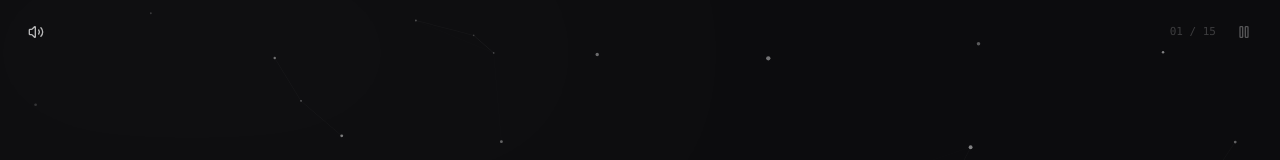
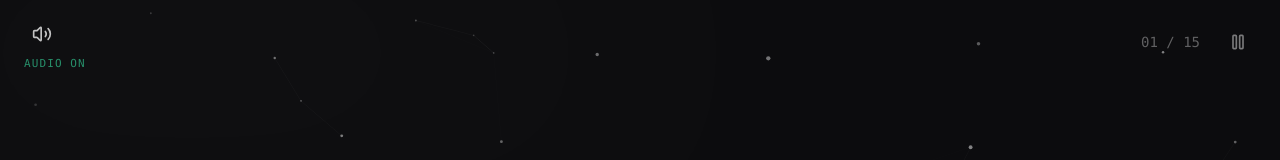
Before and after one commit to JAN-Resources/kaden-marketing, a React (Vite) app: page / in a window 1280 px wide. Both pictures are taken after a click on the button "Get a Tour". Shown: the top 160 px of the page. Built offline with nearby package versions, Linux system fonts and the light colour scheme.

Commit message:
Bigger top-bar controls: volume, pause, slide counter + audio hint label

```diff
--- a/src/pages/DemoPage.tsx
+++ b/src/pages/DemoPage.tsx
@@ -209,7 +209,7 @@ export function DemoPage() {
   }, [next, prev, togglePause, handleVolumeClick]);
 
   const SlideComp = SLIDES[current].Component;
-  const volumeIcon  = muted ? <VolumeX className="w-4 h-4" /> : <Volume2 className="w-4 h-4" />;
+  const volumeIcon  = muted ? <VolumeX className="w-5 h-5" /> : <Volume2 className="w-5 h-5" />;
   const volumeTitle = muted ? 'Unmute (M)' : 'Mute (M)';
 
   return (
@@ -236,27 +236,30 @@ export function DemoPage() {
           </div>
 
           {/* Top bar */}
-          <div className="absolute top-0 left-0 right-0 flex items-center justify-between px-5 pt-4 pb-2">
-            <div className="flex items-center gap-2">
+          <div className="absolute top-0 left-0 right-0 flex items-center justify-between px-5 pt-3 pb-2">
+            <div className="flex flex-col items-start">
               <button
                 onClick={handleVolumeClick}
-                className="p-2 rounded-full transition-all"
-                style={{ color: muted ? 'rgba(255,255,255,0.25)' : 'rgba(255,255,255,0.7)' }}
+                className="p-3 rounded-full transition-all"
+                style={{ color: muted ? 'rgba(255,255,255,0.25)' : 'rgba(255,255,255,0.75)' }}
                 title={volumeTitle}
               >
                 {volumeIcon}
               </button>
+              <span className="text-[11px] font-mono tracking-widest pl-1 transition-colors" style={{ color: muted ? 'rgba(255,255,255,0.2)' : 'rgba(52,211,153,0.65)' }}>
+                {muted ? 'TAP TO ENABLE' : 'AUDIO ON'}
+              </span>
             </div>
-            <div className="flex items-center gap-3">
-              <span className="text-[11px] font-mono text-white/20 tabular-nums">
+            <div className="flex items-center gap-4">
+              <span className="text-sm font-mono text-white/35 tabular-nums">
                 {String(current + 1).padStart(2, '0')} / {String(SLIDES.length).padStart(2, '0')}
               </span>
               <button
                 onClick={togglePause}
-                className="p-2 rounded-full text-white/30 hover:text-white/70 hover:bg-white/[0.06] transition-all"
+                className="p-3 rounded-full text-white/45 hover:text-white/80 hover:bg-white/[0.06] transition-all"
                 title={paused ? 'Resume (Space)' : 'Pause (Space)'}
               >
-                {paused ? <Play className="w-4 h-4" /> : <Pause className="w-4 h-4" />}
+                {paused ? <Play className="w-5 h-5" /> : <Pause className="w-5 h-5" />}
               </button>
             </div>
           </div>
```
